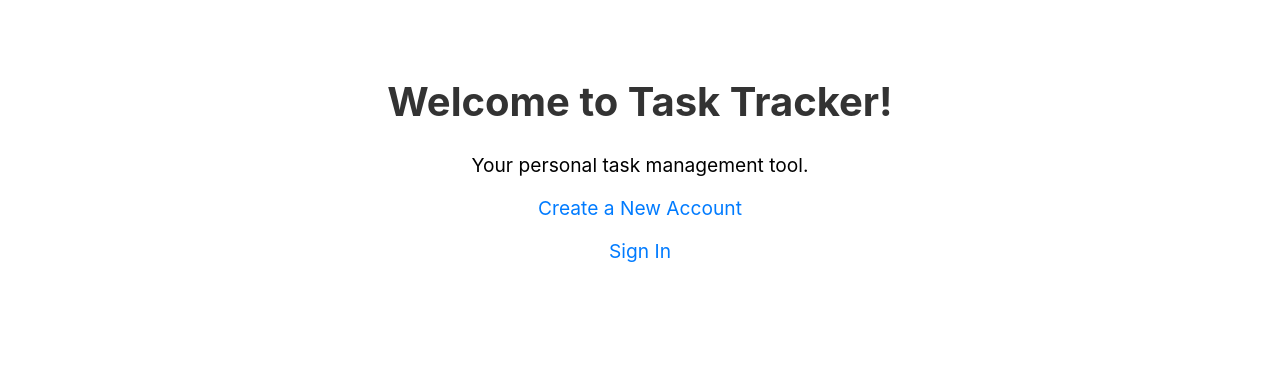
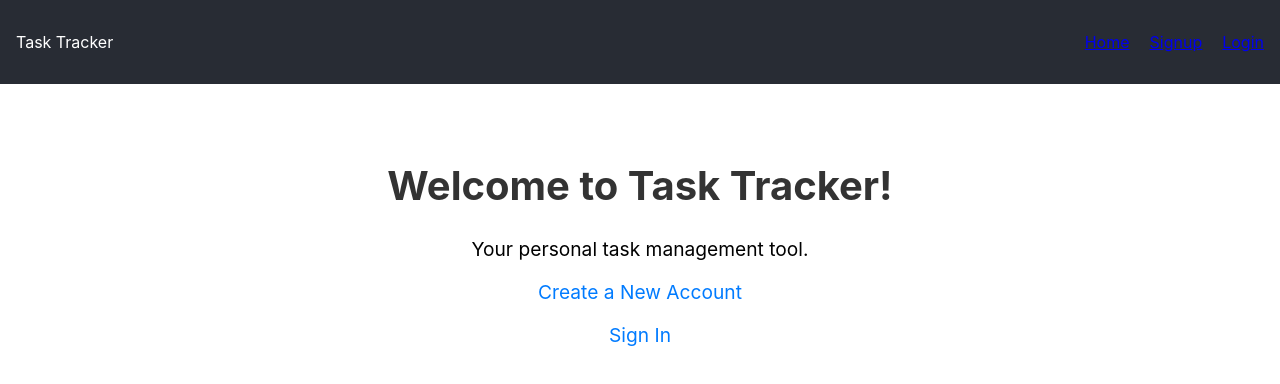
Before and after one commit to coder-mahi/SCOE_CSE_Sem_3, a React (Create React App) app in the folder CEP/task-tracker/: page / in a window 1280 px wide. Shown: the top 384 px of the page. Built offline with nearby package versions, Linux system fonts and the light colour scheme.

Commit message:
Fully working model : with sign in , signup, adding task, logout option only after login

```diff
--- a/CEP/task-tracker/src/App.js
+++ b/CEP/task-tracker/src/App.js
@@ -6,78 +6,79 @@
 // import Footer from './components/Footer'; // Import Footer component
 // import Signup from './components/Signup'; // Import Signup component
 // import Login from './components/Login'; // Import Login component
-// //import Home from './components/Home'; // Import Home component
 // import Navbar from './components/Navbar'; // Import Navbar component
 // import DefaultPage from './components/DefaultPage'; // Import DefaultPage component
 // import './App.css'; // Import CSS for App
 
 // const App = () => {
-//   const [tasks, setTasks] = useState([]); // State to store tasks
-//   const [isLoggedIn, setIsLoggedIn] = useState(false); // State to manage login status
+//     const [tasks, setTasks] = useState([]); // State to store tasks
+//     const [isLoggedIn, setIsLoggedIn] = useState(false); // State to manage login status
 
-//   // Function to add a task
-//   const addTask = (task) => {
-//     const id = Math.floor(Math.random() * 10000) + 1; // Generate a random ID for the task
-//     const newTask = { id, ...task }; // Create a new task object
-//     setTasks([...tasks, newTask]); // Update the tasks state
-//   };
+//     // Function to add a task
+//     const addTask = (task) => {
+//         const id = Math.floor(Math.random() * 10000) + 1; // Generate a random ID for the task
+//         const newTask = { id, ...task }; // Create a new task object
+//         setTasks([...tasks, newTask]); // Update the tasks state
+//     };
 
-//   // Function to delete a task
-//   const deleteTask = (id) => {
-//     setTasks(tasks.filter((task) => task.id !== id)); // Filter out the deleted task
-//   };
+//     // Function to delete a task
+//     const deleteTask = (id) => {
+//         setTasks(tasks.filter((task) => task.id !== id)); // Filter out the deleted task
+//     };
 
-//   // Function to handle login
-//   const handleLogin = () => {
-//     setIsLoggedIn(true); // Set login status to true
-//   };
+//     // Function to handle login
+//     const handleLogin = () => {
+//         setIsLoggedIn(true); // Set login status to true
+//     };
 
-//   return (
-//     <Router>
-//       <div className="container">
-//         <Routes>
-//           {/* Route for the Default Page */}
-//           <Route path="/" element={<DefaultPage />} />
+//     // Function to handle logout
+//     const handleLogout = () => {
+//         setIsLoggedIn(false); // Set login status to false
+//         localStorage.removeItem('token'); // Remove token from local storage
+//     };
 
-//           {/* Route for Signup and Login */}
-//           <Route path="/signup" element={<Signup onSignup={handleLogin} />} />
-//           <Route path="/login" element={<Login onLogin={handleLogin} />} />
+//     return (
+//         <Router>
+//             <div className="container">
+//                 <Navbar isLoggedIn={isLoggedIn} onLogout={handleLogout} /> {/* Pass props to Navbar */}
+//                 <Routes>
+//                     {/* Route for the Default Page */}
+//                     <Route path="/" element={<DefaultPage />} />
 
-//           {/* Route for Home page */}
-//           <Route path="/home" element={
-//             <>
-//               <Navbar /> {/* Navbar component */}
-//               <AddTask onAdd={addTask} /> {/* AddTask Component */}
-//               <TaskList tasks={tasks} onDelete={deleteTask} /> {/* TaskList Component */}
-//               <Footer /> {/* Footer component */}
-//             </>
-//           } />
+//                     {/* Route for Signup and Login */}
+//                     <Route path="/signup" element={isLoggedIn ? <Navigate to="/home" /> : <Signup onSignup={handleLogin} />} />
+//                     <Route path="/login" element={isLoggedIn ? <Navigate to="/home" /> : <Login onLogin={handleLogin} />} />
 
-//           {/* Redirect to Home if logged in */}
-//           <Route path="/signup" element={isLoggedIn ? <Navigate to="/home" /> : <Signup onSignup={handleLogin} />} />
-//           <Route path="/login" element={isLoggedIn ? <Navigate to="/home" /> : <Login onLogin={handleLogin} />} />
-//         </Routes>
-//       </div>
-//     </Router>
-//   );
+//                     {/* Route for Home page */}
+//                     <Route path="/home" element={isLoggedIn ? (
+//                         <>
+//                             <AddTask onAdd={addTask} /> {/* AddTask Component */}
+//                             <TaskList tasks={tasks} onDelete={deleteTask} /> {/* TaskList Component */}
+//                             <Footer /> {/* Footer component */}
+//                         </>
+//                     ) : (
+//                         <Navigate to="/login" />
+//                     )} />
+//                 </Routes>
+//             </div>
+//         </Router>
+//     );
 // };
 
 // export default App;
 
 
-
-
 // src/App.js
 import React, { useState } from 'react';
-import { BrowserRouter as Router, Route, Routes, Navigate } from 'react-router-dom'; // Import Router, Route, Routes, and Navigate
-import AddTask from './components/AddTask'; // Import AddTask component
-import TaskList from './components/TaskList'; // Import TaskList component
-import Footer from './components/Footer'; // Import Footer component
-import Signup from './components/Signup'; // Import Signup component
-import Login from './components/Login'; // Import Login component
-import Navbar from './components/Navbar'; // Import Navbar component
-import DefaultPage from './components/DefaultPage'; // Import DefaultPage component
-import './App.css'; // Import CSS for App
+import { BrowserRouter as Router, Route, Routes, Navigate } from 'react-router-dom';
+import AddTask from './components/AddTask';
+import TaskList from './components/TaskList';
+import Footer from './components/Footer';
+import Signup from './components/Signup';
+import Login from './components/Login';
+import Navbar from './components/Navbar';
+import DefaultPage from './components/DefaultPage';
+import './App.css';
 
 const App = () => {
     const [tasks, setTasks] = useState([]); // State to store tasks
@@ -100,26 +101,36 @@ const App = () => {
         setIsLoggedIn(true); // Set login status to true
     };
 
+    // Function to handle logout
+    const handleLogout = () => {
+        setIsLoggedIn(false); // Set login status to false
+        localStorage.removeItem('token'); // Remove token from local storage
+    };
+
     return (
         <Router>
             <div className="container">
+                <Navbar isLoggedIn={isLoggedIn} onLogout={handleLogout} /> {/* Pass props to Navbar */}
                 <Routes>
                     {/* Route for the Default Page */}
                     <Route path="/" element={<DefaultPage />} />
 
-          {/* Route for Signup and Login */}
+                    {/* Route for Signup */}
                     <Route path="/signup" element={isLoggedIn ? <Navigate to="/home" /> : <Signup onSignup={handleLogin} />} />
+
+                    {/* Route for Login */}
                     <Route path="/login" element={isLoggedIn ? <Navigate to="/home" /> : <Login onLogin={handleLogin} />} />
 
                     {/* Route for Home page */}
-          <Route path="/home" element={
+                    <Route path="/home" element={isLoggedIn ? (
                         <>
-              <Navbar /> {/* Navbar component */}
                             <AddTask onAdd={addTask} /> {/* AddTask Component */}
                             <TaskList tasks={tasks} onDelete={deleteTask} /> {/* TaskList Component */}
                             <Footer /> {/* Footer component */}
                         </>
-          } />
+                    ) : (
+                        <Navigate to="/login" />
+                    )} />
                 </Routes>
             </div>
         </Router>
--- a/CEP/task-tracker/src/components/Navbar.js
+++ b/CEP/task-tracker/src/components/Navbar.js
@@ -1,17 +1,49 @@
+// // src/components/Navbar.js
+// import React from 'react';
+// import { Link } from 'react-router-dom';
+// import '../css/Navbar.css'; // Import CSS for Navbar
+
+// const Navbar = () => {
+//     return (
+//         <nav className="navbar">
+//             <div className="navbar-logo">Task Tracker</div>
+//             <ul className="navbar-links">
+//                 <li><Link to="/home">Home</Link></li>
+//                 <li><Link to="/signup">Signup</Link></li>
+//                 <li><Link to="/login">Login</Link></li>
+//                 <li><Link to="/profile">Profile</Link></li>
+//             </ul>
+//         </nav>
+//     );
+// };
+
+// export default Navbar;
+
+
 // src/components/Navbar.js
 import React from 'react';
 import { Link } from 'react-router-dom';
 import '../css/Navbar.css'; // Import CSS for Navbar
 
-const Navbar = () => {
+const Navbar = ({ isLoggedIn, onLogout }) => {
     return (
         <nav className="navbar">
             <div className="navbar-logo">Task Tracker</div>
             <ul className="navbar-links">
                 <li><Link to="/">Home</Link></li>
-                <li><Link to="/signup">Signup</Link></li>
-                <li><Link to="/login">Login</Link></li>
-                <li><Link to="/profile">Profile</Link></li>
+                {isLoggedIn ? (
+                    <>
+                        <li><Link to="/profile">Profile</Link></li>
+                        <li>
+                            <button className="logout-btn" onClick={onLogout}>Logout</button>
+                        </li>
+                    </>
+                ) : (
+                    <>
+                        <li><Link to="/signup">Signup</Link></li>
+                        <li><Link to="/login">Login</Link></li>
+                    </>
+                )}
             </ul>
         </nav>
     );
--- a/CEP/task-tracker/src/css/Navbar.css
+++ b/CEP/task-tracker/src/css/Navbar.css
@@ -1,34 +1,31 @@
+/* src/css/Navbar.css */
 .navbar {
   display: flex;
   justify-content: space-between;
   align-items: center;
-  padding: 15px;
-  background-color: #4CAF50; /* Green background */
+  background-color: #282c34;
+  padding: 1rem;
   color: white;
 }
 
-.navbar-logo {
-  font-size: 1.5em;
-  font-weight: bold;
-}
-
 .navbar-links {
-  list-style-type: none;
+  list-style: none;
   display: flex;
-  margin: 0;
-  padding: 0;
 }
 
 .navbar-links li {
   margin-left: 20px;
 }
 
-.navbar-links a {
-  color: white;
-  text-decoration: none;
-  font-weight: 600;
+.logout-btn {
+  background-color: #ff4d4d; /* Red background */
+  color: white; /* White text */
+  border: none;
+  padding: 8px 16px;
+  cursor: pointer;
+  border-radius: 5px;
 }
 
-.navbar-links a:hover {
-  text-decoration: underline; /* Underline on hover */
+.logout-btn:hover {
+  background-color: #ff1a1a; /* Darker red on hover */
 }
```
Also changed, not shown: CEP/task-tracker/src/components/Login.js (+82 -1 lines). Lines whose indentation alone changed are shown as unchanged.
